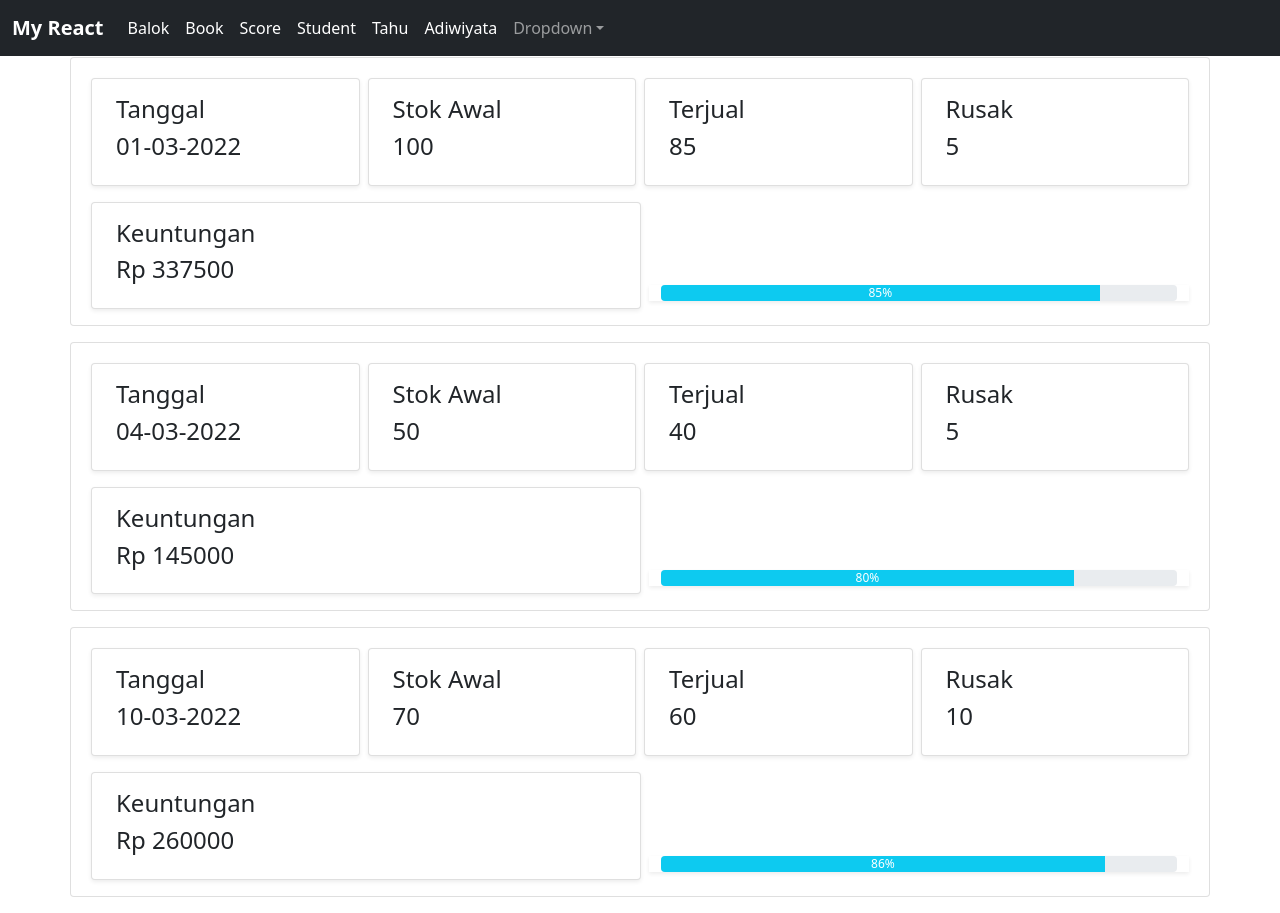
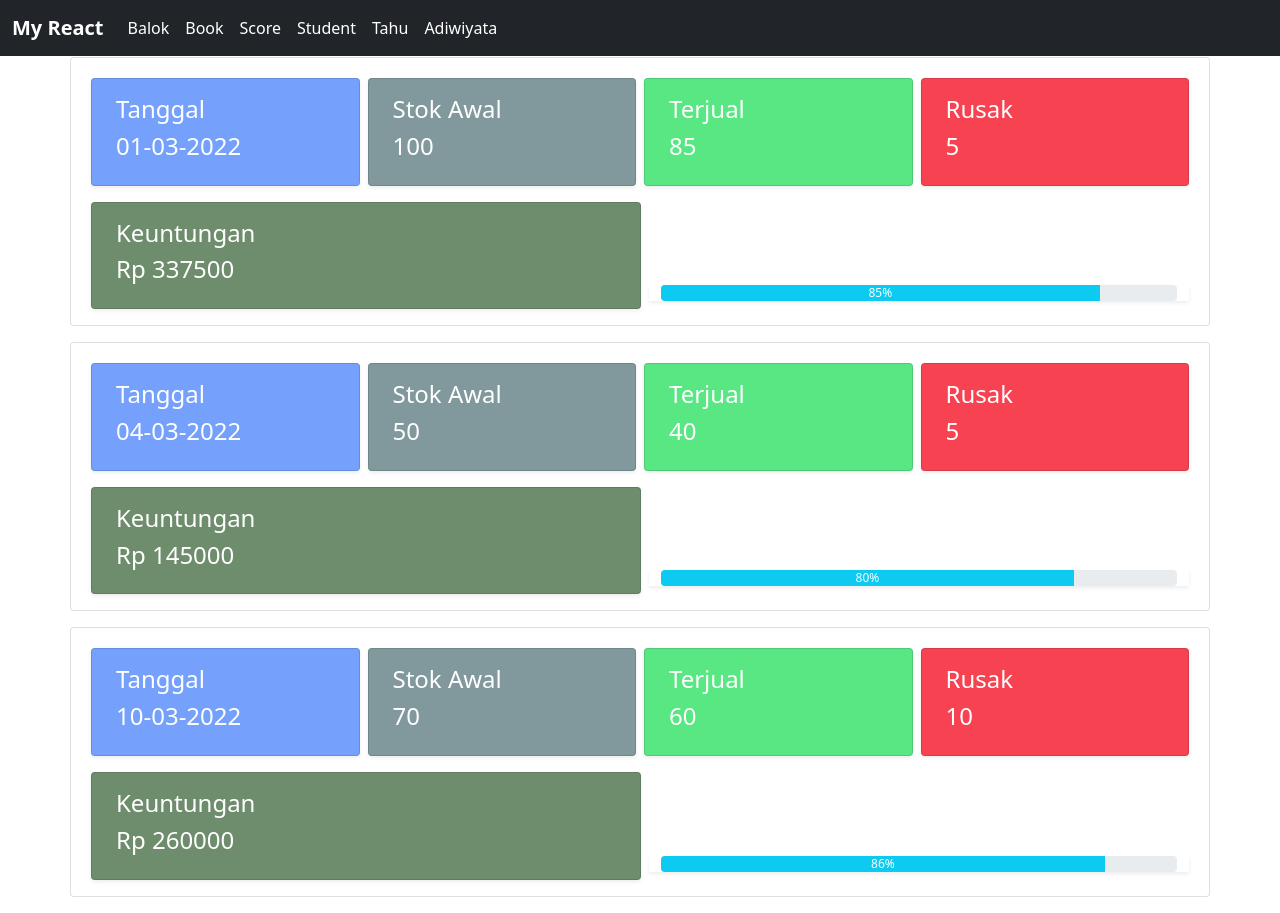
Before and after one commit to R-twitzy/basic-react, a React (Create React App) app: page /Tahu in a window 1280 px wide. Built offline with nearby package versions, Linux system fonts and the light colour scheme.

Commit message:
Update 30 Mar 2022

```diff
--- a/src/components/Navbar.js
+++ b/src/components/Navbar.js
@@ -40,16 +40,6 @@ export default function Navbar() {
                                     Adiwiyata
                                 </Link>
                             </li>
-                            <li class="nav-item dropdown">
-                                <a class="nav-link dropdown-toggle" href="#" id="navbarDropdown" role="button" data-bs-toggle="dropdown" aria-expanded="false">
-                                    Dropdown
-                                </a>
-                                <ul class="dropdown-menu" aria-labelledby="navbarDropdown">
-                                    <li><a class="dropdown-item" href="#">Action</a></li>
-                                    <li><a class="dropdown-item" href="#">Another action</a></li>
-                                    <li><a class="dropdown-item" href="#">Something else here</a></li>
-                                </ul>
-                            </li>
                         </ul>
                     </div>
                 </div>
--- a/src/components/TahuList.js
+++ b/src/components/TahuList.js
@@ -6,28 +6,28 @@ export default function TahuList(props) {
             {/** Row Atas*/}
             <div className="row px-3 pt-1">
                 {/** Tanggal*/}
-                <div className="col card mx-1 mt-3 p-2 px-3 py-3 shadow-sm">
+                <div className="col card mx-1 mt-3 p-2 px-3 py-3 shadow-sm tanggal">
                     <div className="d-flex px-2 flex-column">
                         <h4>Tanggal</h4>
                         <h4>{props.tgl}</h4>
                     </div>
                 </div>
                 {/** Stok Awal*/}
-                <div className="col card mx-1 mt-3 p-2 px-3 py-3 shadow-sm">
+                <div className="col card mx-1 mt-3 p-2 px-3 py-3 shadow-sm awal">
                     <div className="d-flex px-2 flex-column">
                         <h4>Stok Awal</h4>
                         <h4>{props.awal}</h4>
                     </div>
                 </div>
                 {/** Terjual*/}
-                <div className="col card mx-1 mt-3 p-2 px-3 py-3 shadow-sm">
+                <div className="col card mx-1 mt-3 p-2 px-3 py-3 shadow-sm terjual">
                     <div className="d-flex px-2 flex-column">
                         <h4>Terjual</h4>
                         <h4>{props.terjual}</h4>
                     </div>
                 </div>
                 {/** Rusak*/}
-                <div className="col card mx-1 mt-3 p-2 px-3 py-3 shadow-sm">
+                <div className="col card mx-1 mt-3 p-2 px-3 py-3 shadow-sm rusak">
                     <div className="d-flex px-2 flex-column">
                         <h4>Rusak</h4>
                         <h4>{props.rusak}</h4>
@@ -38,7 +38,7 @@ export default function TahuList(props) {
             {/** Row Bawah*/}
             <div className="row px-3 pb-3">
                 {/** Keuntungan*/}
-                <div className="col card mx-1 mt-3 p-2 px-3 py-3 shadow-sm">
+                <div className="col card mx-1 mt-3 p-2 px-3 py-3 shadow-sm untung">
                     <div className="d-flex px-2 flex-column">
                         <h4>Keuntungan</h4>
                         <h4>Rp {untung}</h4>
--- a/src/index.css
+++ b/src/index.css
@@ -12,6 +12,31 @@ code {
     monospace;
 }
 
+.tanggal {
+  color: #fff;
+  background-color: #75a0fc!important
+}
+
+.awal {
+  color: #fff;
+  background-color: #81999c!important
+}
+
+.terjual {
+  color: #fff;
+  background-color: #58e783!important
+}
+
+.rusak {
+  color: #fff;
+  background-color: #f74251!important
+}
+
+.untung {
+  color: #fff;
+  background-color: #6e8d6c!important
+}
+
 @tailwind base;
 @tailwind components;
 @tailwind utilities;
```
